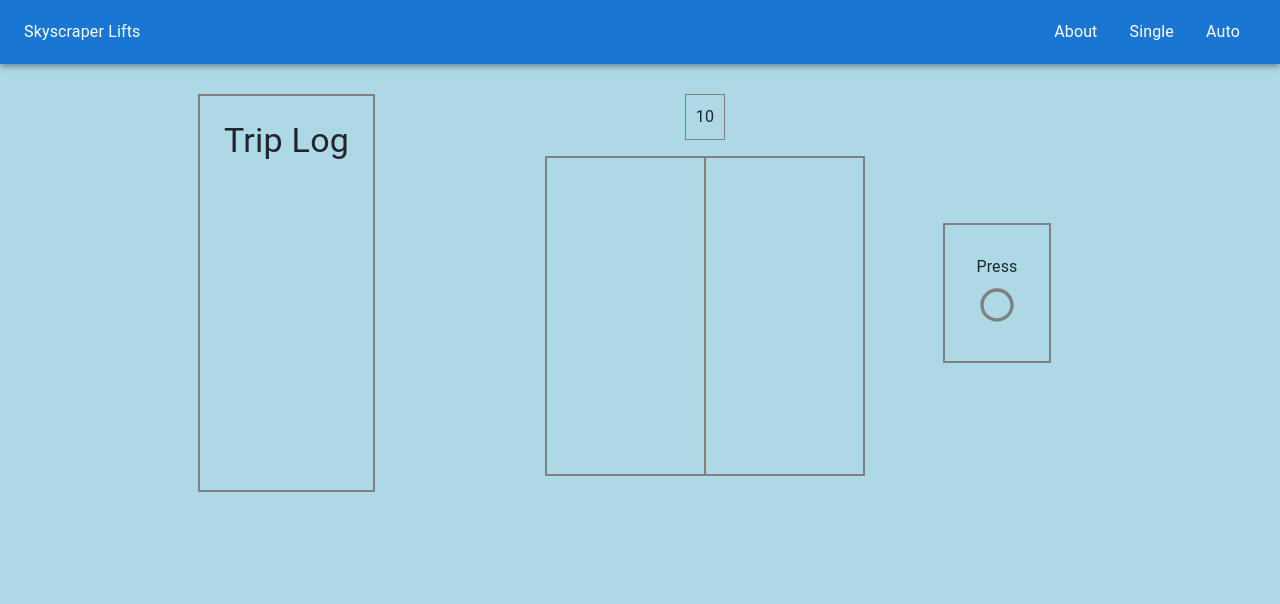
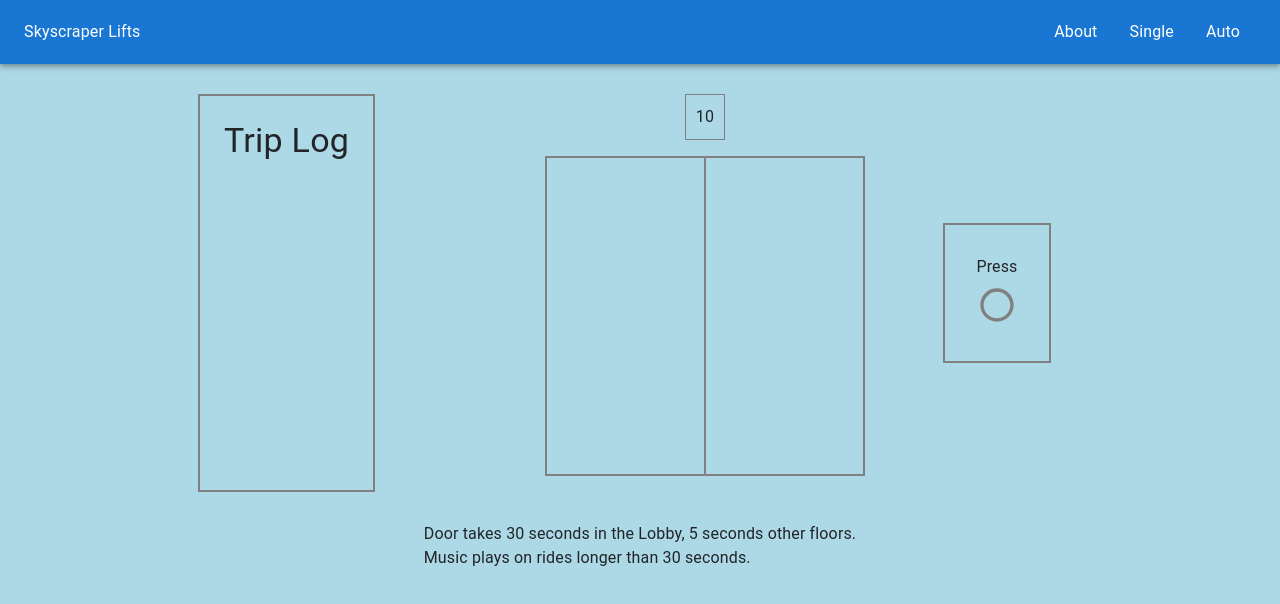
Before and after one commit to JamesFThomas/skyscraper-lifts, a React (Create React App) app: page /single in a window 1280 px wide. Shown: the top 604 px of the page. Built offline with nearby package versions, Linux system fonts and the light colour scheme.

Commit message:
ridingMusic feature working for 30 sec+ length rides

```diff
--- a/src/components/layout/TripLog.js
+++ b/src/components/layout/TripLog.js
@@ -14,6 +14,9 @@ const stackStyles = () => {
 
 const TripLog = () => {
   const tripArr = useSelector((state) => state.display.trips);
+
+  //TODO create function that plays song when trip is longer than 10 seconds
+
   return (
     <Stack sx={stackStyles} padding={3} spacing={1} alignItems={"center"}>
       <Typography variant="h4">Trip Log</Typography>
--- a/src/components/pages/Single.js
+++ b/src/components/pages/Single.js
@@ -1,4 +1,4 @@
-import React from "react";
+import React, { useEffect, useState } from "react";
 import { useSelector } from "react-redux";
 
 import CallPanel from "../lift/CallPanel";
@@ -7,7 +7,8 @@ import DisplayPanel from "../lift/DisplayPanel";
 import LoadingDoors from "../lift/LoadingDoors";
 import TripLog from "../layout/TripLog";
 
-import { Grid, Box, Stack } from "@mui/material";
+import KennyG from "../../assets/KennyG.mp3";
+import { Grid, Box, Stack, Typography } from "@mui/material";
 import ClosedDoors from "../lift/ClosedDoors";
 
 const centeredItemRowStyles = () => {
@@ -39,20 +40,41 @@ const Single = () => {
   const IDLE = useSelector((state) => state.display.IDLE);
   const SELECT = useSelector((state) => state.display.SELECT);
   const MOVING = useSelector((state) => state.display.MOVING);
+  const durations = useSelector((state) => state.display.durations);
+  const currentTripLength = durations[durations.length - 1];
+  const [song, setSong] = useState(new Audio(KennyG));
+
+  const playSong = () => {
+    song.play();
+  };
+
+  const stopSong = () => {
+    song.pause();
+    song.currentTime = 0;
+  };
+
+  useEffect(() => {
+    if (MOVING && currentTripLength > 30) {
+      playSong();
+    } else {
+      stopSong();
+    }
+  }, [MOVING, currentTripLength, playSong, stopSong]);
 
   return (
     <Box
       sx={{
+        display: "flex",
+        flexDirection: "column",
         paddingTop: "30px",
         alignItems: "center",
-        ...centeredItemRowStyles(),
       }}
     >
       <Grid container maxWidth={"md"} spacing={2}>
         <Grid item xs={4}>
           <TripLog />
         </Grid>
-        <Grid item xs={8}>
+        <Grid item xs={8} sx={{ height: "100%" }}>
           {MOVING && (
             <Stack sx={centeredItemColStyles}>
               <DisplayPanel />
@@ -76,6 +98,12 @@ const Single = () => {
           )}
         </Grid>
       </Grid>
+      <Box sx={{ mt: "30px" }}>
+        <Typography>
+          Door takes 30 seconds in the Lobby, 5 seconds other floors.
+        </Typography>
+        <Typography>Music plays on rides longer than 30 seconds.</Typography>
+      </Box>
     </Box>
   );
 };
--- a/src/state/displaySlice.js
+++ b/src/state/displaySlice.js
@@ -12,6 +12,7 @@ export const displaySlice = createSlice({
     LOADING: false,
     EXITING: false,
     trips: [],
+    durations: [],
   },
   reducers: {
     showUp: (state, action) => {
@@ -41,6 +42,9 @@ export const displaySlice = createSlice({
     trackTrip: (state, action) => {
       state.trips.push(action.payload);
     },
+    trackDuration: (state, action) => {
+      state.durations.push(action.payload);
+    },
   },
 });
 
@@ -55,6 +59,7 @@ export const {
   setLoading,
   setExiting,
   trackTrip,
+  trackDuration,
 } = displaySlice.actions;
 
 // update lift trip state
@@ -107,6 +112,7 @@ export const calculateTrip = (currentFloor, end) => (dispatch) => {
   const movingTime =
     endFloor < currentFloor ? currentFloor - endFloor : endFloor - currentFloor;
   const totalTime = movingTime + doorTime;
+  dispatch(trackDuration(totalTime));
   const tripTime =
     totalTime > 60
       ? `${Math.floor(totalTime / 60)}:${
```
Also changed, not shown: 2 other files (tests, documents, lock files or other folders).
